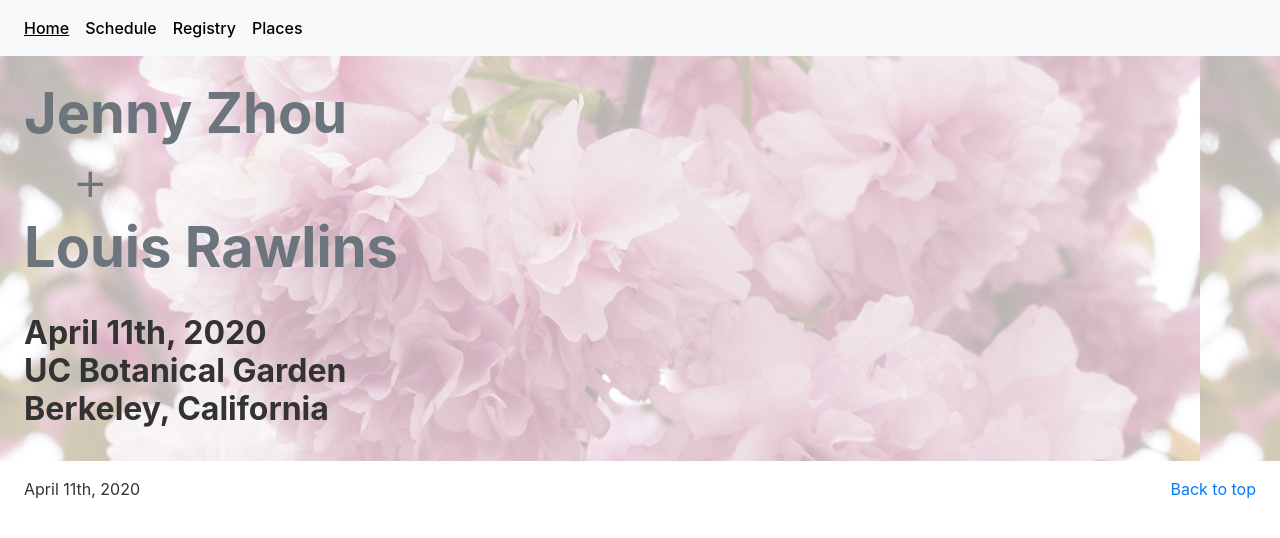
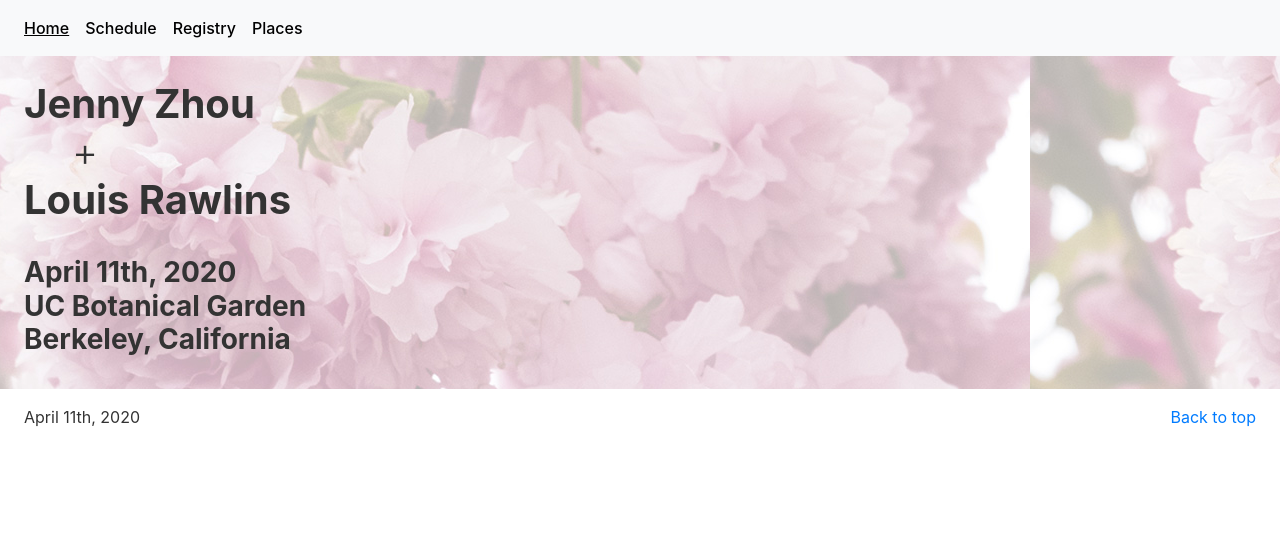
Before and after one commit to louisrawlins/jz-louis.com, a Jekyll site: the page built from index.html, in a window 1280 px wide. Shown: the top 538 px of the page. Built offline with Jekyll 4.4.1, drawn with Linux system fonts in a browser that asks for light colours.

Commit message:
adjusting background

```diff
--- a/_layouts/default.html
+++ b/_layouts/default.html
@@ -26,8 +26,9 @@
 
       main {
         background-image: url("{{ "/assets/images/sakura-may-2019_30.jpg" | relative_url }}");
-        background-size:cover
+        background-size: cover
         background-repeat: no-repeat;
+        background-position: -170px 0;
       }
 
       footer {
--- a/index.html
+++ b/index.html
@@ -31,8 +31,8 @@ title: "Jenny Zhou + Louis Rawlins Wedding - April 11th, 2020"
 
   <section class="px-4 py-4">
     <div class="">
-      <h1 class="display-4 text-muted font-weight-bold pb-4">Jenny Zhou<br /><span class="font-weight-light ml-5">+</span><br />Louis Rawlins</h1>
-      <h2 class="font-weight-bold">April 11th, 2020<br />UC Botanical Garden<br />Berkeley, California</h2>
+      <h1 class="display-5 font-weight-bold pb-4">Jenny Zhou<br /><span class="font-weight-light ml-5">+</span><br />Louis Rawlins</h1>
+      <h2 class="h3 font-weight-bold">April 11th, 2020<br />UC Botanical Garden<br />Berkeley, California</h2>
     </div>
   </section>
 
```
